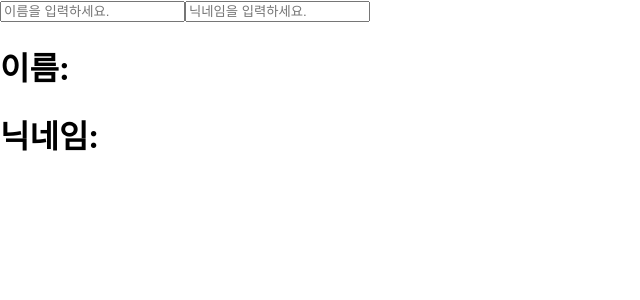
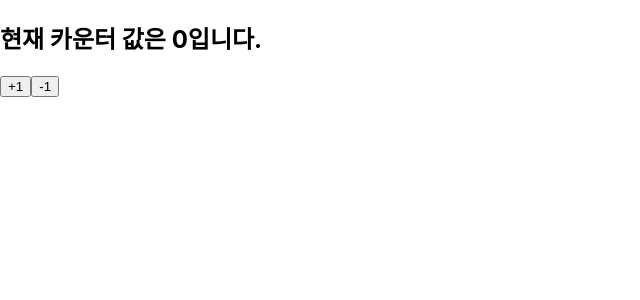
Before and after one commit to mae-noh/React-do-it, a React (Create React App) app: page / in a window 1280 px wide. Shown: the top 300 px of the page, without its empty margins (0-640 px from the left). Built offline with nearby package versions, Linux system fonts and the light colour scheme.

Commit message:
useState() : Counter

```diff
--- a/src/App.js
+++ b/src/App.js
@@ -2,10 +2,11 @@ import React from 'react';
 //import Say from './Say';
 //import EventPractice from './EventPractice';
 //import IterationSample from './IterationSample';
-import Info from './Info';
+//import Info from './Info';
+import Counter from './Counter';
 
 const App = () => {
-  return <Info />;
+  return <Counter />;
 };
 
 export default App;
--- /dev/null
+++ b/src/Counter.js
@@ -0,0 +1,17 @@
+import React, { useState } from 'react';
+
+const Counter = () => {
+
+    const [number, setNumber] = useState(0);
+
+    return (
+        <div>
+            <h2>현재 카운터 값은 {number}입니다.</h2>
+            <button onClick={() => setNumber(number + 1)}>+1</button>
+            <button onClick={() => setNumber(number - 1)}>-1</button>
+        </div>
+    );
+
+};
+
+export default Counter;
```
